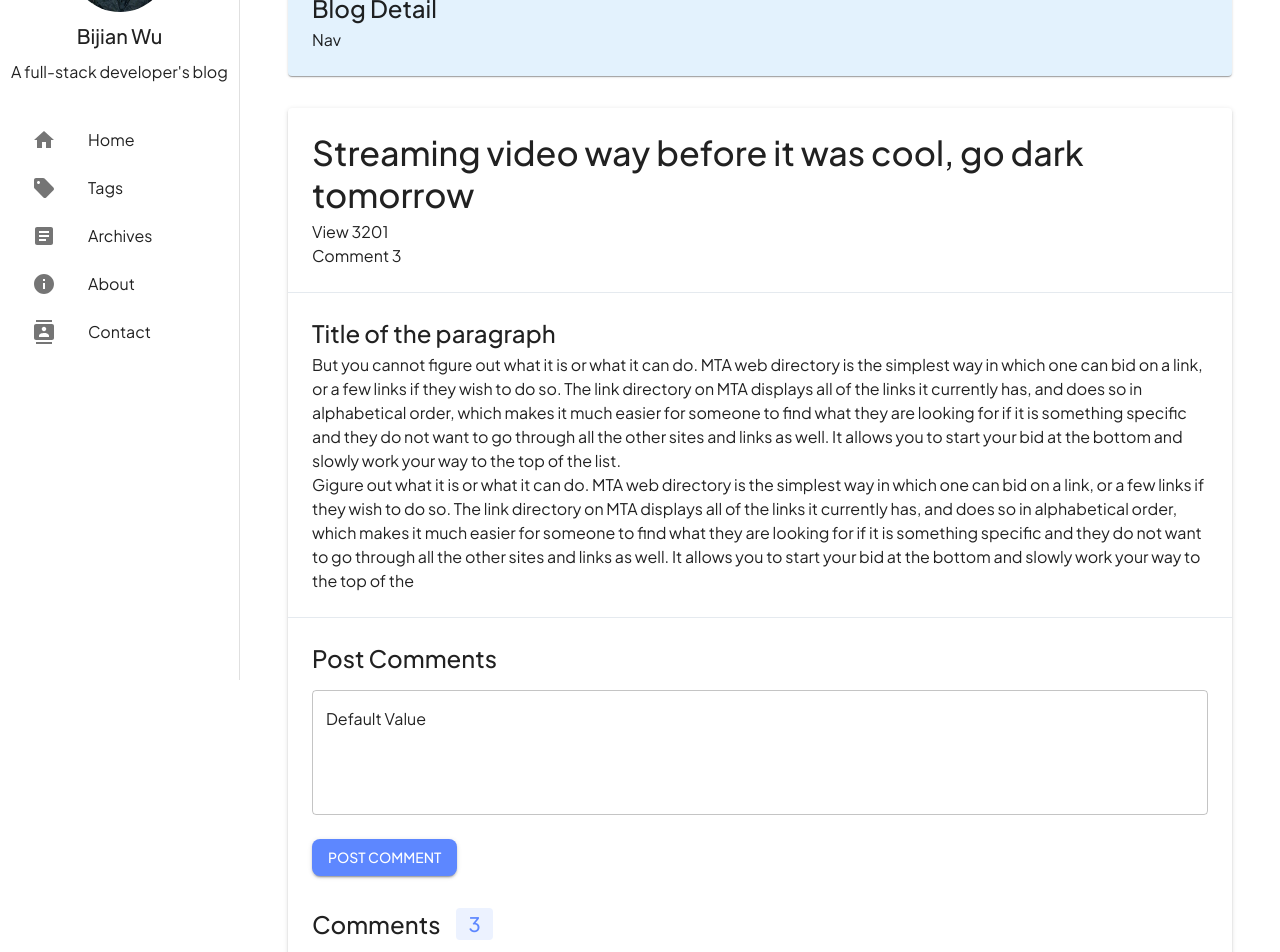
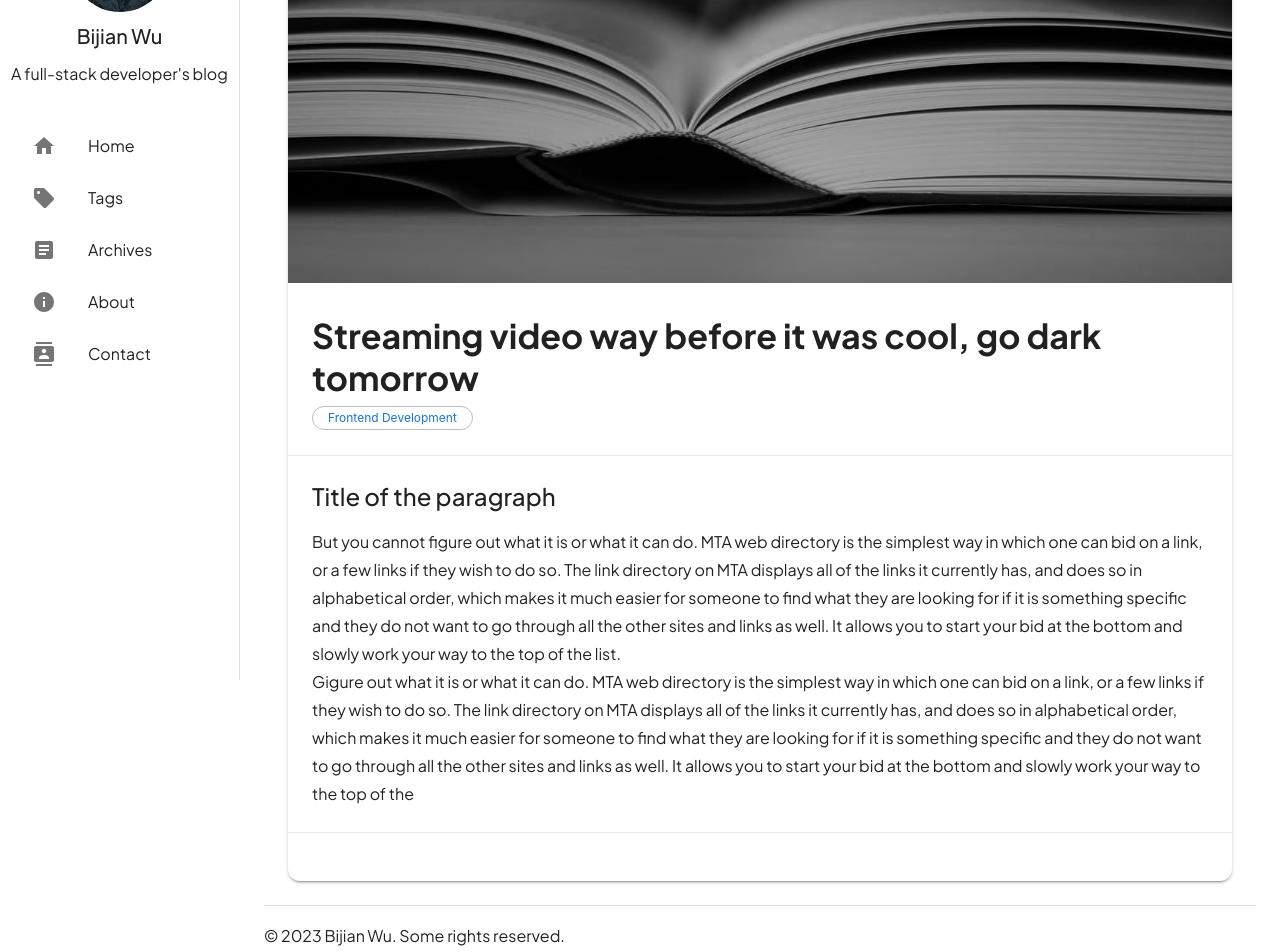
Before and after one commit to BijianWu/blog, a React (Create React App) app: page /posts/1 in a window 1280 px wide. Shown: the part 120-1072 px from the top of the page. Built offline with nearby package versions, Linux system fonts and the light colour scheme.

Commit message:
blog details page update

```diff
--- a/src/Theme.jsx
+++ b/src/Theme.jsx
@@ -3,7 +3,14 @@ import { createTheme } from '@mui/material/styles';
 export const theme = createTheme({
   typography: {
     fontFamily: ['Plus Jakarta Sans', 'sans-serif'].join(','),
+    body1: {
 
+      lineHeight: "28px"
+    },
+    body2: {
+
+      lineHeight: "28px"
+    }
     // button: {
     //   fontFamily: ['Plus Jakarta Sans', 'sans-serif'].join(','),
 
--- a/src/blog/BlogDetails.jsx
+++ b/src/blog/BlogDetails.jsx
@@ -1,28 +1,37 @@
-import { Box, Button, Divider, Paper, Stack, TextField, Typography } from "@mui/material";
+import { Box, Button, Chip, Divider, Paper, Stack, TextField, Typography } from "@mui/material";
 import { blue } from "@mui/material/colors";
 import React, { useState } from "react";
-
+import StyledChip from "../components/StyledChip";
+import { useNavigate } from "react-router-dom";
+import StypedSmallChip from "../components/StypedSmallChip";
 
 export default function BlogDetails(){
 
+    const navigate = useNavigate();
+
     return <>
-        <Paper sx={{ bgcolor: blue[50], py: 3, px: 3, mb: 4, borderRadius: 1 }}>
+        {/* <Paper sx={{ bgcolor: blue[50], py: 3, px: 3, mb: 4, borderRadius: 4 }}>
             <Typography variant="h5" fontWeight={"500"} marginBottom={"4px"}>Blog Detail</Typography>
+
             <Typography>Nav</Typography>
-        </Paper>
+        </Paper> */}
 
         {/* // main section */}
-        <Paper sx={{  borderRadius: 1 }} elevation={2}>
+        <Paper sx={{  borderRadius: 3 }} elevation={2}>
+            <img style={{objectFit: "fill", minHeight: "200px", width: "100%", aspectRatio: 3, borderTopLeftRadius: 6, borderTopRightRadius: 6}} src={require("../assets/images/book-open.jpg")} alt=""/>
             <Box sx={{ py: 3, px: 3 }}>
-                <Typography variant="h4" fontWeight={"500"} marginBottom={"4px"}>Streaming video way before it was cool, go dark tomorrow</Typography>
-                <Typography>View 3201</Typography>
-                <Typography>Comment 3</Typography>
+
+
+                {/* <StypedSmallChip label="programming"  /> */}
+
+                <Typography variant="h4" fontWeight={"700"} marginBottom={"4px"}>Streaming video way before it was cool, go dark tomorrow</Typography>
+                <StyledChip sx={{ fontSize: "12px", p: 1}} label="Frontend Development" onClick= { () => navigate("/tags/frontend-development") } />
             </Box>
 
 
             {/* <Divider sx={{ width: "100vw" }}></Divider> */}
             <Box sx={{ py: 3, px: 3, borderTop: "1px solid rgb(229, 234, 239)" }} >
-                <Typography variant="h5" fontWeight={"500"} marginBottom={"4px"}>
+                <Typography variant="h5" fontWeight={"500"} marginBottom={2}>
                 Title of the paragraph
                 </Typography>
                 <Typography>But you cannot figure out what it is or what it can do. MTA web directory is the simplest way in which one can bid on a link, or a few links if they wish to do so. The link directory on MTA displays all of the links it currently has, and does so in alphabetical order, which makes it much easier for someone to find what they are looking for if it is something specific and they do not want to go through all the other sites and links as well. It allows you to start your bid at the bottom and slowly work your way to the top of the list.</Typography>
@@ -30,29 +39,7 @@ export default function BlogDetails(){
             </Box>
 
             <Box sx={{ py: 3, px: 3, borderTop: "1px solid rgb(229, 234, 239)" }} >
-                <Typography variant="h5" fontWeight={"500"} marginBottom={2}>Post Comments</Typography>
 
-                <TextField
-                    id="outlined-multiline-static"
-                    fullWidth
-                    multiline
-                    rows={4}
-                    defaultValue="Default Value"
-                    // sx={{ border: "1px solid rgb(229, 234, 239)" }}
-                />
-                <Button variant="contained" sx={{ bgcolor: "rgb(93, 135, 255)", borderRadius: 2, marginTop: 3, marginBottom: 4 }}>Post Comment</Button>
-
-                <Stack direction={"row"} spacing={2} alignItems={"center"} justifyContent={"start"} marginBottom={3}>
-                    <Typography variant="h5" fontWeight={"500"} >Comments</Typography>
-
-                    <Box bgcolor={ "rgb(236, 242, 255)" } color={"rgb(93, 135, 255)"} width={"min-content"} sx={{ px: "12px",  borderRadius: 1 }}>
-                        <Typography variant="h6"  fontWeight={"500"} >3</Typography>
-                    </Box>
-                </Stack>
-
-
-                <Typography>But you cannot figure out what it is or what it can do. MTA web directory is the simplest way in which one can bid on a link, or a few links if they wish to do so. The link directory on MTA displays all of the links it currently has, and does so in alphabetical order, which makes it much easier for someone to find what they are looking for if it is something specific and they do not want to go through all the other sites and links as well. It allows you to start your bid at the bottom and slowly work your way to the top of the list.</Typography>
-                <Typography>Gigure out what it is or what it can do. MTA web directory is the simplest way in which one can bid on a link, or a few links if they wish to do so. The link directory on MTA displays all of the links it currently has, and does so in alphabetical order, which makes it much easier for someone to find what they are looking for if it is something specific and they do not want to go through all the other sites and links as well. It allows you to start your bid at the bottom and slowly work your way to the top of the</Typography>
             </Box>
 
         </Paper>
--- /dev/null
+++ b/src/components/StypedSmallChip.js
@@ -0,0 +1,8 @@
+import { Chip, Tab } from '@mui/material';
+import { styled } from '@mui/material/styles';
+
+const StypedSmallChip = styled((props) => <Chip sx={{ height:"24px",  marginTop: -1,  marginBottom: 2,  color: "rgb(42, 53, 71)", fontWeight:"600", display: "inline-flex", alignItems: "center", justifyContent: "center", '& .MuiChip-label': {paddingLeft: 1, paddingRight: 1, fontSize: "12px", height: "18px", verticalAlign: "center"}}}  {...props} />)(({ theme }) => ({
+
+  }));
+
+export default StypedSmallChip;
```
